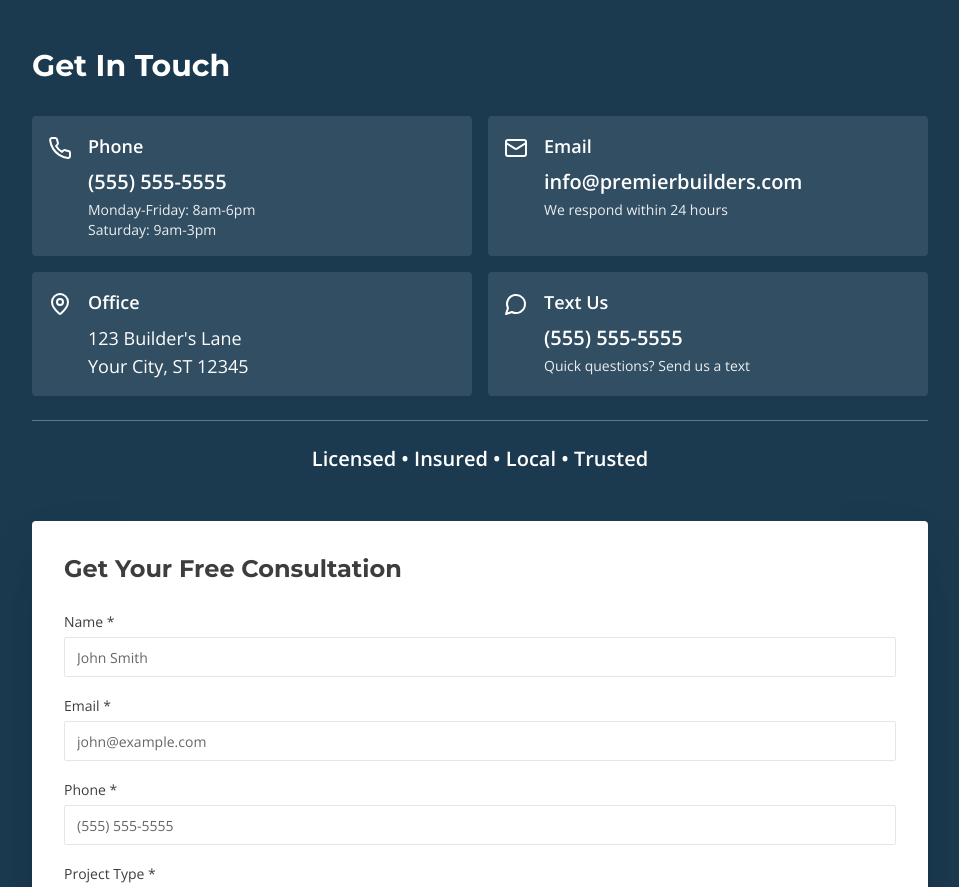
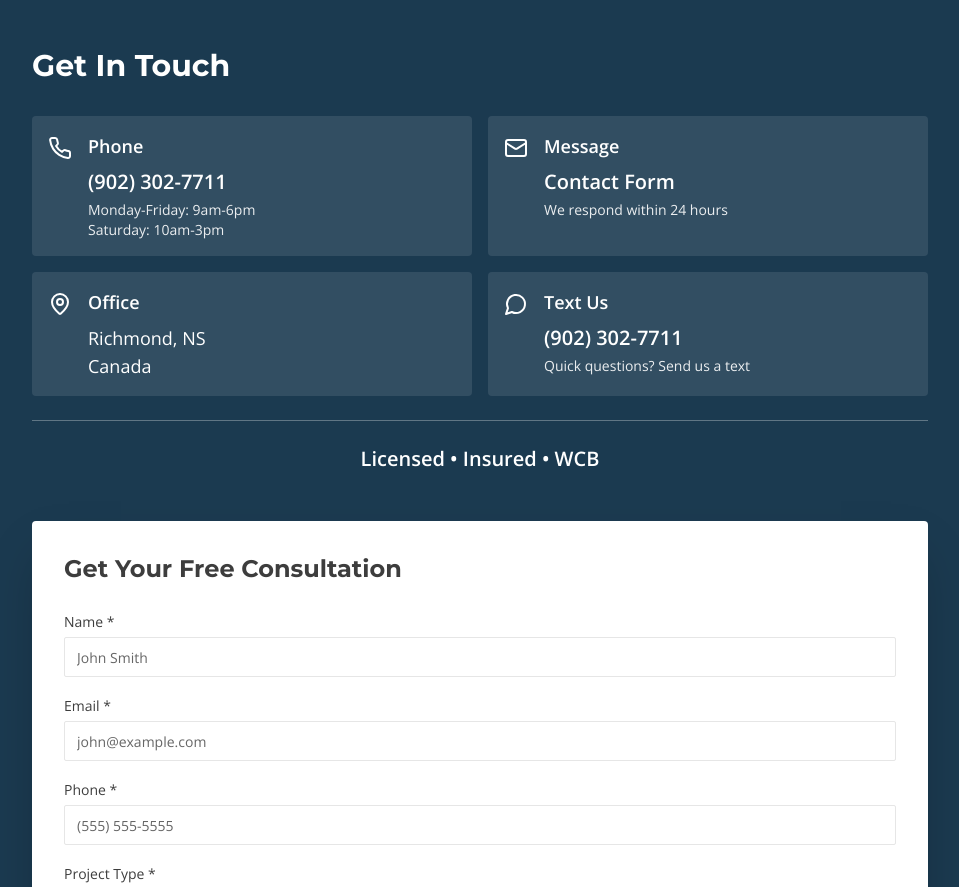
Before and after one commit to MattBegley224/vision-to-bricks, a React (Vite) app: page /about in a window 1280 px wide. Shown: the part 1306-2193 px from the top of the page, without its empty margins (160-1119 px from the left). Built offline with nearby package versions, Linux system fonts and the light colour scheme; the HTML template or start-up script is replaced by a standard one.

Commit message:
Update footer contact information

```diff
--- a/src/components/Contact.tsx
+++ b/src/components/Contact.tsx
@@ -80,20 +80,20 @@ const Contact = () => {
                   <Phone className="w-6 h-6 flex-shrink-0 mt-1" />
                   <div>
                     <p className="font-bold text-lg mb-2">Phone</p>
-                    <a href="tel:5555555555" className="text-xl font-semibold hover:text-secondary transition-colors block mb-1">
-                      (555) 555-5555
+                    <a href="tel:9023027711" className="text-xl font-semibold hover:text-secondary transition-colors block mb-1">
+                      (902) 302-7711
                     </a>
-                    <p className="text-sm opacity-90">Monday-Friday: 8am-6pm</p>
-                    <p className="text-sm opacity-90">Saturday: 9am-3pm</p>
+                    <p className="text-sm opacity-90">Monday-Friday: 9am-6pm</p>
+                    <p className="text-sm opacity-90">Saturday: 10am-3pm</p>
                   </div>
                 </div>
 
                 <div className="flex items-start gap-4 p-4 bg-primary-foreground/10 rounded-lg">
                   <Mail className="w-6 h-6 flex-shrink-0 mt-1" />
                   <div>
-                    <p className="font-bold text-lg mb-2">Email</p>
-                    <a href="mailto:info@premierbuilders.com" className="text-xl font-semibold hover:text-secondary transition-colors block mb-1">
-                      info@premierbuilders.com
+                    <p className="font-bold text-lg mb-2">Message</p>
+                    <a href="/about#contact" className="text-xl font-semibold hover:text-secondary transition-colors block mb-1">
+                      Contact Form
                     </a>
                     <p className="text-sm opacity-90">We respond within 24 hours</p>
                   </div>
@@ -103,8 +103,8 @@ const Contact = () => {
                   <MapPin className="w-6 h-6 flex-shrink-0 mt-1" />
                   <div>
                     <p className="font-bold text-lg mb-2">Office</p>
-                    <p className="text-lg">123 Builder's Lane</p>
-                    <p className="text-lg">Your City, ST 12345</p>
+                    <p className="text-lg">Richmond, NS</p>
+                    <p className="text-lg">Canada</p>
                   </div>
                 </div>
 
@@ -112,8 +112,8 @@ const Contact = () => {
                   <MessageCircle className="w-6 h-6 flex-shrink-0 mt-1" />
                   <div>
                     <p className="font-bold text-lg mb-2">Text Us</p>
-                    <a href="sms:5555555555" className="text-xl font-semibold hover:text-secondary transition-colors block mb-1">
-                      (555) 555-5555
+                    <a href="sms:9023027711" className="text-xl font-semibold hover:text-secondary transition-colors block mb-1">
+                      (902) 302-7711
                     </a>
                     <p className="text-sm opacity-90">Quick questions? Send us a text</p>
                   </div>
@@ -122,7 +122,7 @@ const Contact = () => {
             </div>
 
             <div className="pt-6 border-t border-primary-foreground/30">
-              <p className="text-xl font-bold text-center">Licensed • Insured • Local • Trusted</p>
+              <p className="text-xl font-bold text-center">Licensed • Insured • WCB</p>
             </div>
           </div>
 
```
